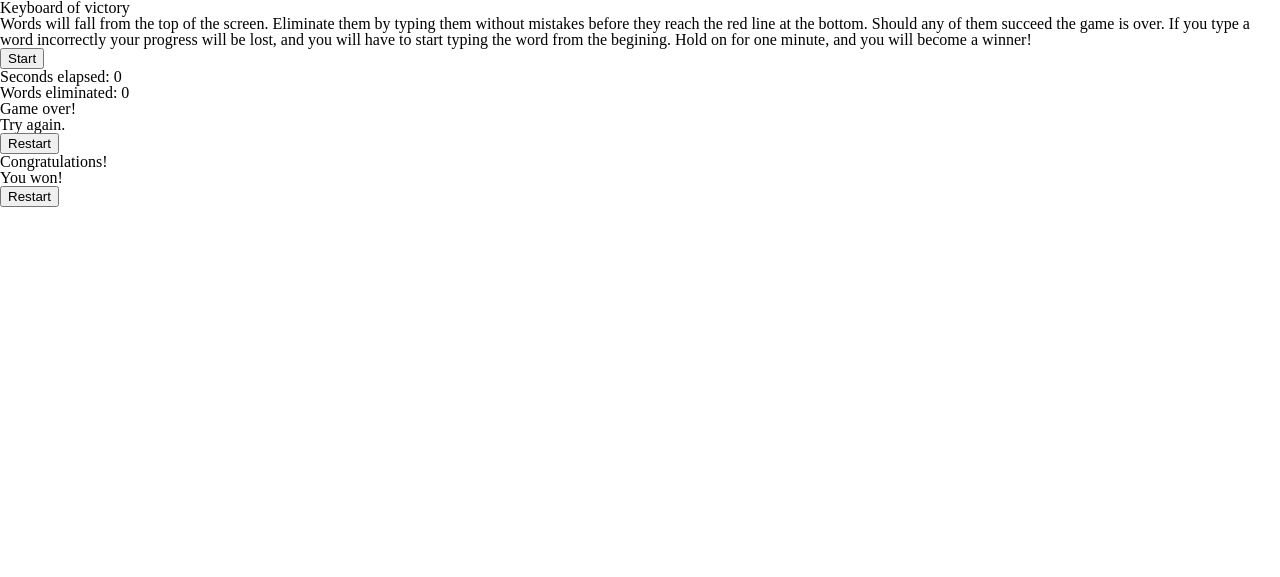
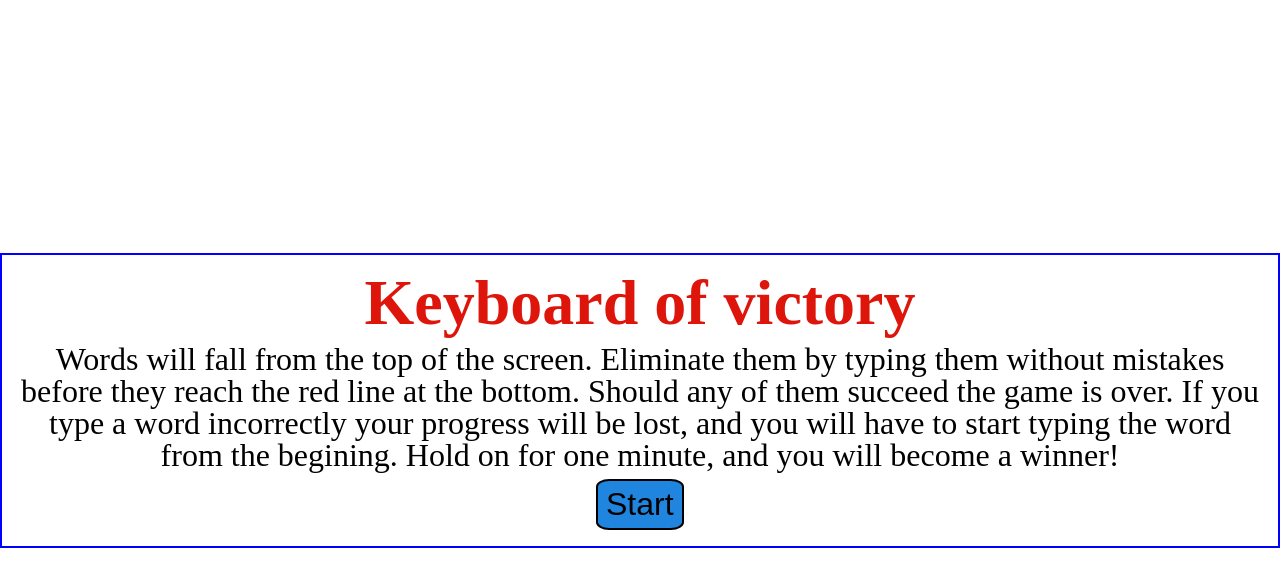
Before and after one commit to enamarat/keyboard-of-victory, a plain HTML site: page index.html in a window 1280 px wide. Drawn offline with Linux system fonts and the light colour scheme.

Commit message:
Update index.html file.

```diff
--- a/index.html
+++ b/index.html
@@ -4,7 +4,8 @@
     <meta charset="utf-8">
     <title> keyboard of victory </title>
     <link href="./styles/reset.css" type="text/css" rel="stylesheet">
-    <link href="./styles/style.css" type="text/css" rel="stylesheet">
+    <link href="./styles/styles.css" type="text/css" rel="stylesheet">
+    <link href="./styles/animations.css" type="text/css" rel="stylesheet">
   </head>
   <body>
     <div id="starting-screen">
```
